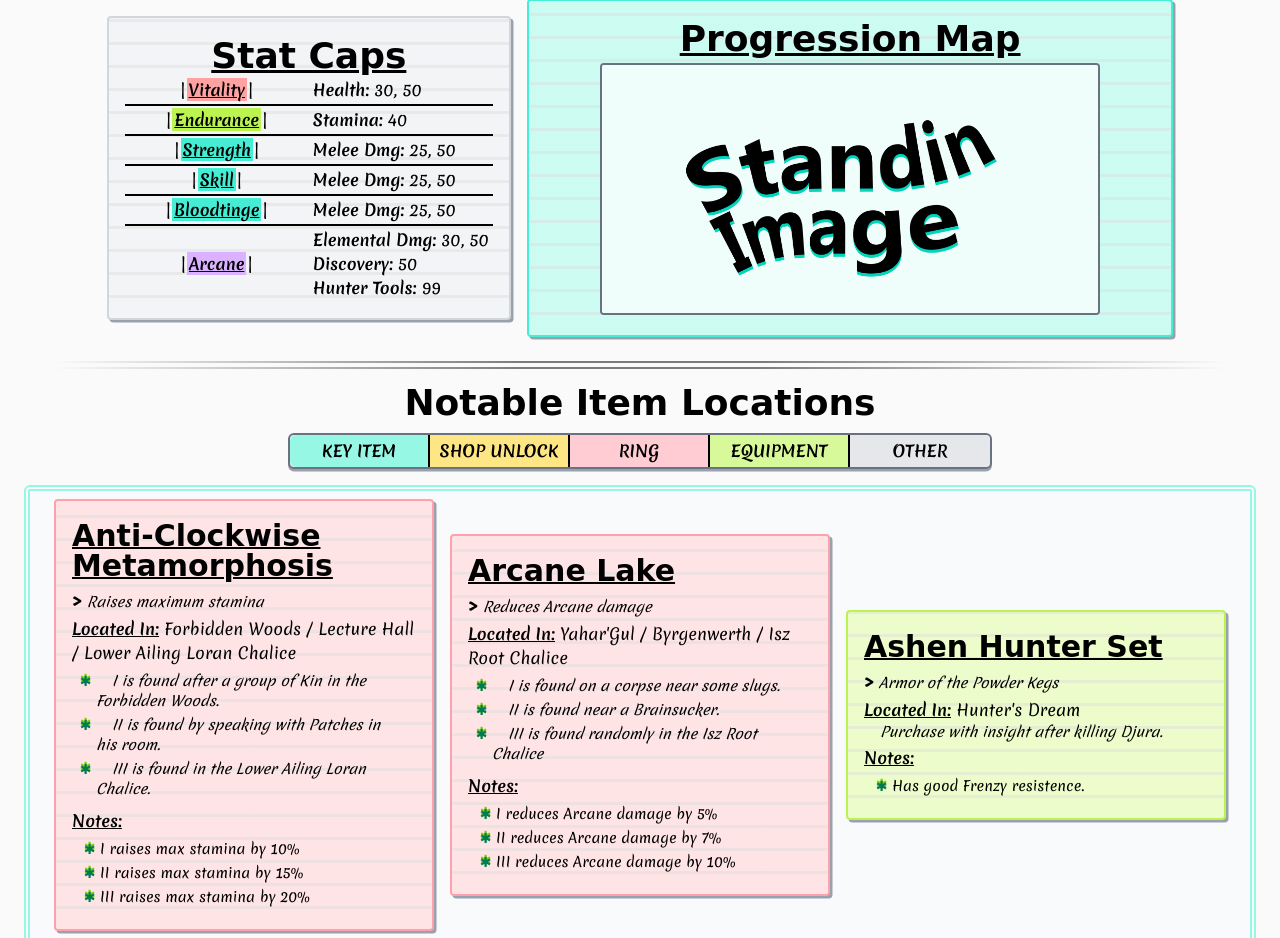
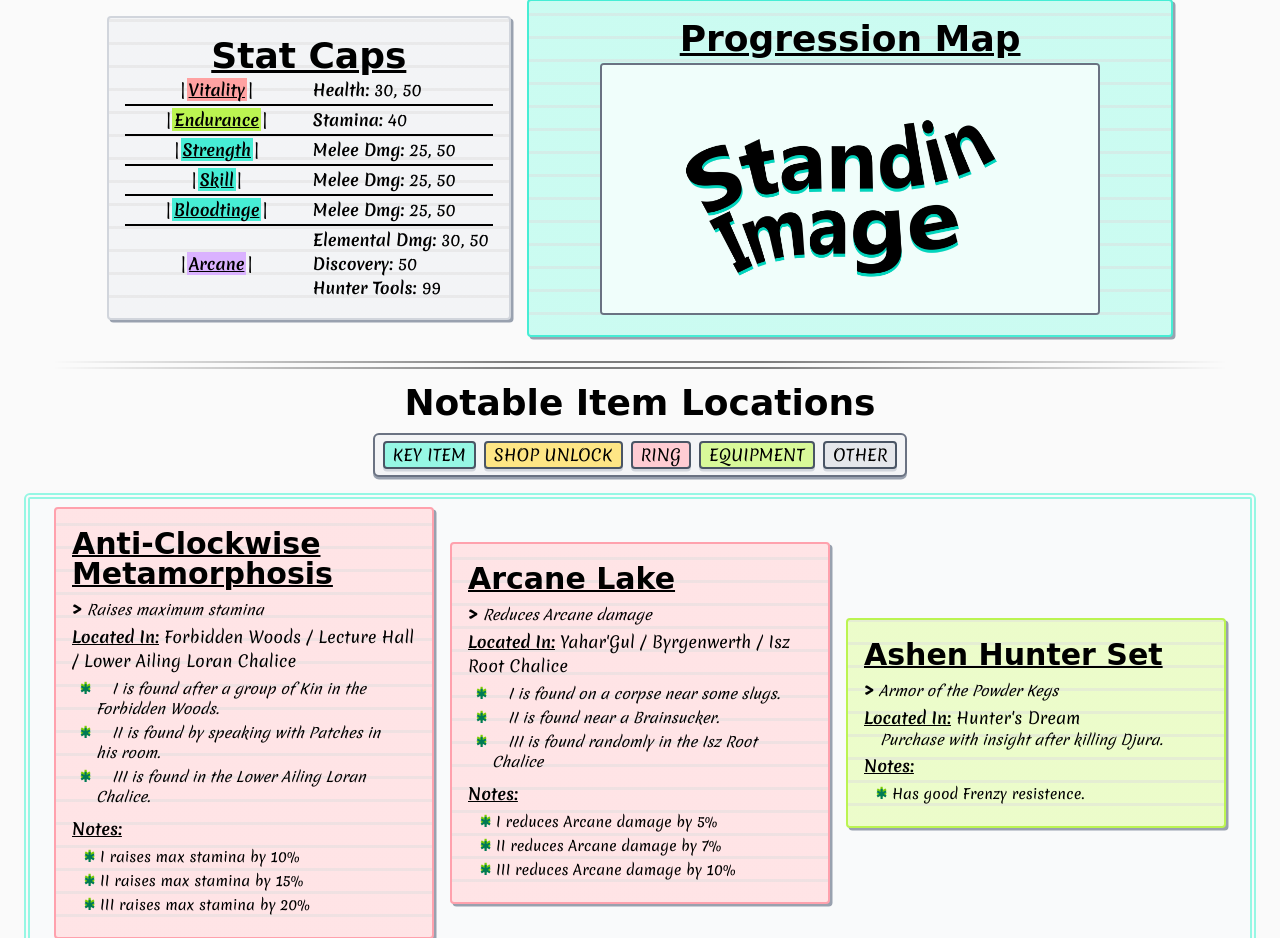
Before and after one commit to the42potato/AllAdultsHere, a Flask app: page /souls/bloodborne in a window 1280 px wide. Shown: the part 169-1107 px from the top of the page. Run offline with Flask 3, Linux system fonts and the light colour scheme; some web fonts are replaced.

Commit message:
changed color key for souls items to be buttons in prep for creating toggles for sections

```diff
--- a/static/dist/src/css/output.css
+++ b/static/dist/src/css/output.css
@@ -749,6 +749,9 @@
   .gap-0\.5 {
     gap: calc(var(--spacing) * 0.5);
   }
+  .gap-1 {
+    gap: calc(var(--spacing) * 1);
+  }
   .gap-2 {
     gap: calc(var(--spacing) * 2);
   }
@@ -1830,6 +1833,13 @@
   }
   .solid-text-shadow-br-teal-500 {
     text-shadow: 2.5px 2.5px 0px var(--color-teal-500);
+  }
+  .hover\:bg-white {
+    &:hover {
+      @media (hover: hover) {
+        background-color: var(--color-white);
+      }
+    }
   }
   .hover\:solid-shadow-sm-b-teal-600 {
     &:hover {
--- a/templates/sections/souls/view.html
+++ b/templates/sections/souls/view.html
@@ -80,12 +80,10 @@
     <hr class="rule_double mt-6">
     <div class="flex flex-col items-center md:px-4">
         <h3 class="text-center">Notable Item Locations</h3>
-        <div class="flex flex-row text-center widget_container widget_gray my-2 mt-3">
+        <div class="flex flex-row text-center widget_container widget_gray my-2 mt-3 px-2 py-1 gap-2">
             {% set item_types = ["key_item", "shop_unlock", "ring", "equipment", "other"] %}
             {% for type in item_types %}
-                <div class="w-35 py-1 {{ 'bg-' + get_item_type_color(type)|trim + '-200' }} {% if loop.index0 == 0 %}rounded-l-md{% endif %} {% if not loop.last %}border-r-2{% else %} rounded-r-md {% endif %}">
-                    <p class="font-bold">{{ type.replace('_', ' ').upper() }}</p>
-                </div>
+                <button class="{{ 'bg-' + get_item_type_color(type)|trim + '-200' }} hover:bg-white" type="submit">{{ type.replace('_', ' ').upper() }}</button>
             {% endfor %}
         </div>
         <div class="spotlight_container w-fit px-6 grid grid-cols-1 md:grid-cols-2 lg:grid-cols-3 justify-center items-center gap-4">
```
